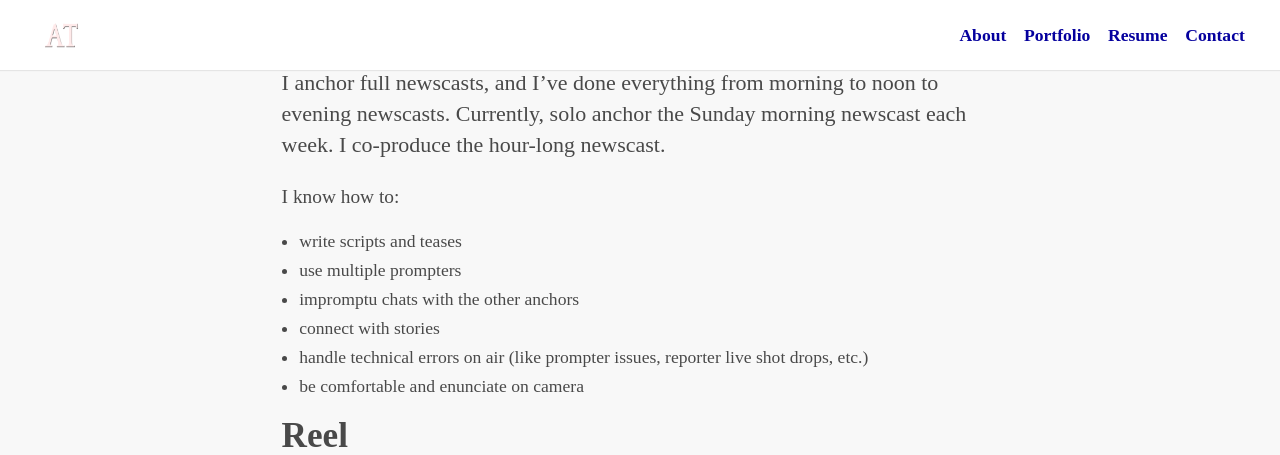
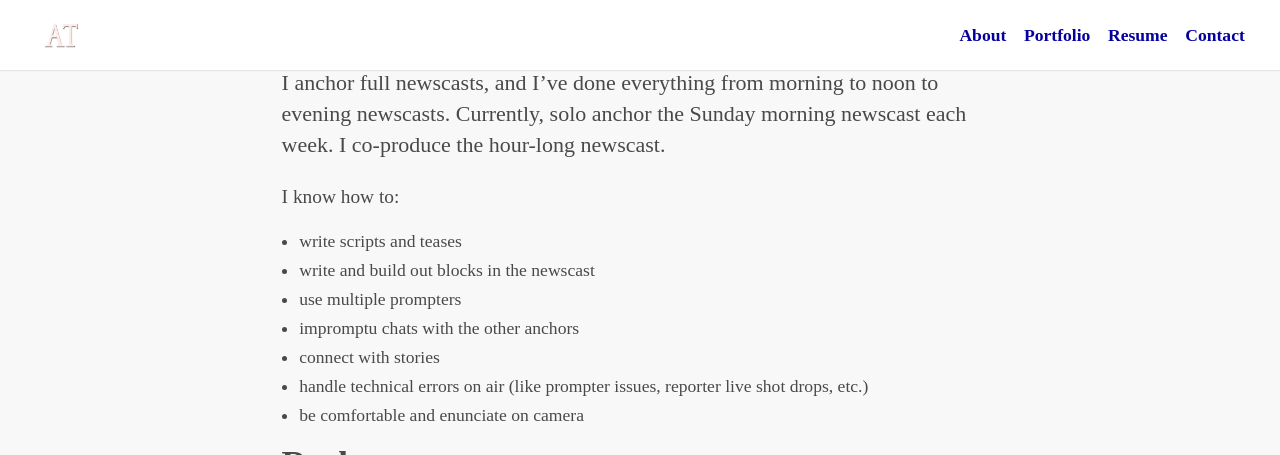
Before and after one commit to annabelthorpe/annabelthorpe.github.io, a Jekyll site: the page built from _posts/2017-02-04-anchor.markdown, in a window 1280 px wide and 900 px high, scrolled down 909 px, cut to the strip 0-455 px from the top of the window. Built offline with Jekyll 4.4.1, drawn with Linux system fonts in a browser that asks for light colours; some web fonts are replaced.

Commit message:
“update”

```diff
--- a/_posts/2017-02-04-anchor.markdown
+++ b/_posts/2017-02-04-anchor.markdown
@@ -2,12 +2,13 @@
 layout: post
 title: "Anchor"
 date: 2017-02-09
-image: assets/images/anchorwideimage.jpeg
+image: assets/images/anchor3.JPG
 ---
 I anchor full newscasts, and I've done everything from morning to noon to evening newscasts. Currently, solo anchor the Sunday morning newscast each week. I co-produce the hour-long newscast.
 
 I know how to:
 * write scripts and teases
+* write and build out blocks in the newscast
 * use multiple prompters
 * impromptu chats with the other anchors
 * connect with stories
@@ -19,5 +20,5 @@ I know how to:
 
 
 <figure class="large-img">
-  <img src="assets/images/anchorwideimage.jpeg" alt="Placeholder"/>
+  <img src="/assets/images/anchor2.JPG" alt="Placeholder"/>
 </figure>
```
